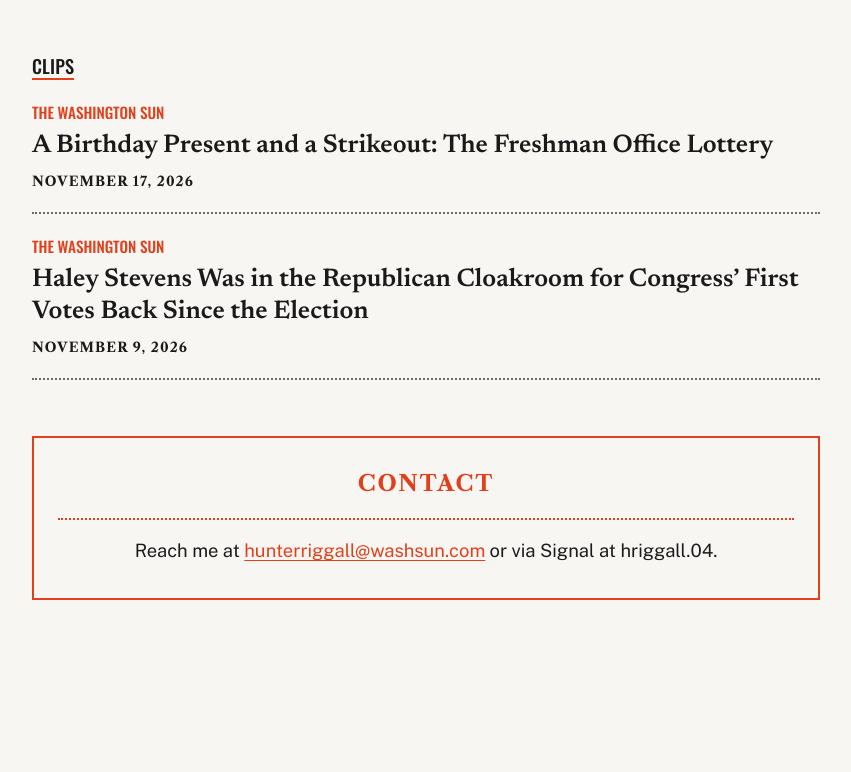
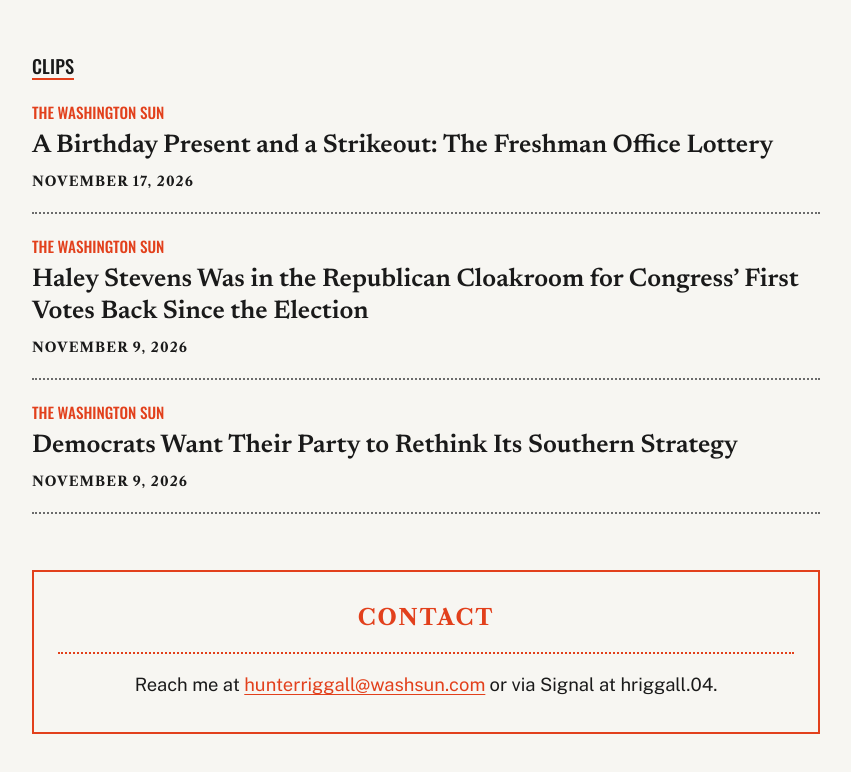
Before and after one commit to hunterriggall-dev/my-site, a plain HTML site: page index.html in a window 1280 px wide. Shown: the part 536-1308 px from the top of the page, without its empty margins (214-1065 px from the left). Before the commit the page ends 1256 px from the top, so only its background shows below. Drawn offline with nearby package versions, Linux system fonts and the light colour scheme.

Commit message:
Add clip: Democrats Want Their Party to Rethink Its Southern Strategy
Co-Authored-By: Claude Opus 5.5 <noreply@anthropic.com>
Claude-Session: https://claude.ai/code/session_01FtGsmLrjFuggyyMYcmg11J

```diff
--- a/index.html
+++ b/index.html
@@ -202,6 +202,11 @@
           <h3 class="clip-headline"><a href="https://www.washingtonsun.com/congress/haley-stevens-republicans-cloakroom-voting">Haley Stevens Was in the Republican Cloakroom for Congress’ First Votes Back Since the Election</a></h3>
           <p class="clip-date">November 9, 2026</p>
         </li>
+        <li class="clip">
+          <p class="clip-outlet">The Washington Sun</p>
+          <h3 class="clip-headline"><a href="https://www.washingtonsun.com/campaigns/democrats-southern-strategy-midterm-results-warnock">Democrats Want Their Party to Rethink Its Southern Strategy</a></h3>
+          <p class="clip-date">November 9, 2026</p>
+        </li>
       </ul>
     </section>
 
```
